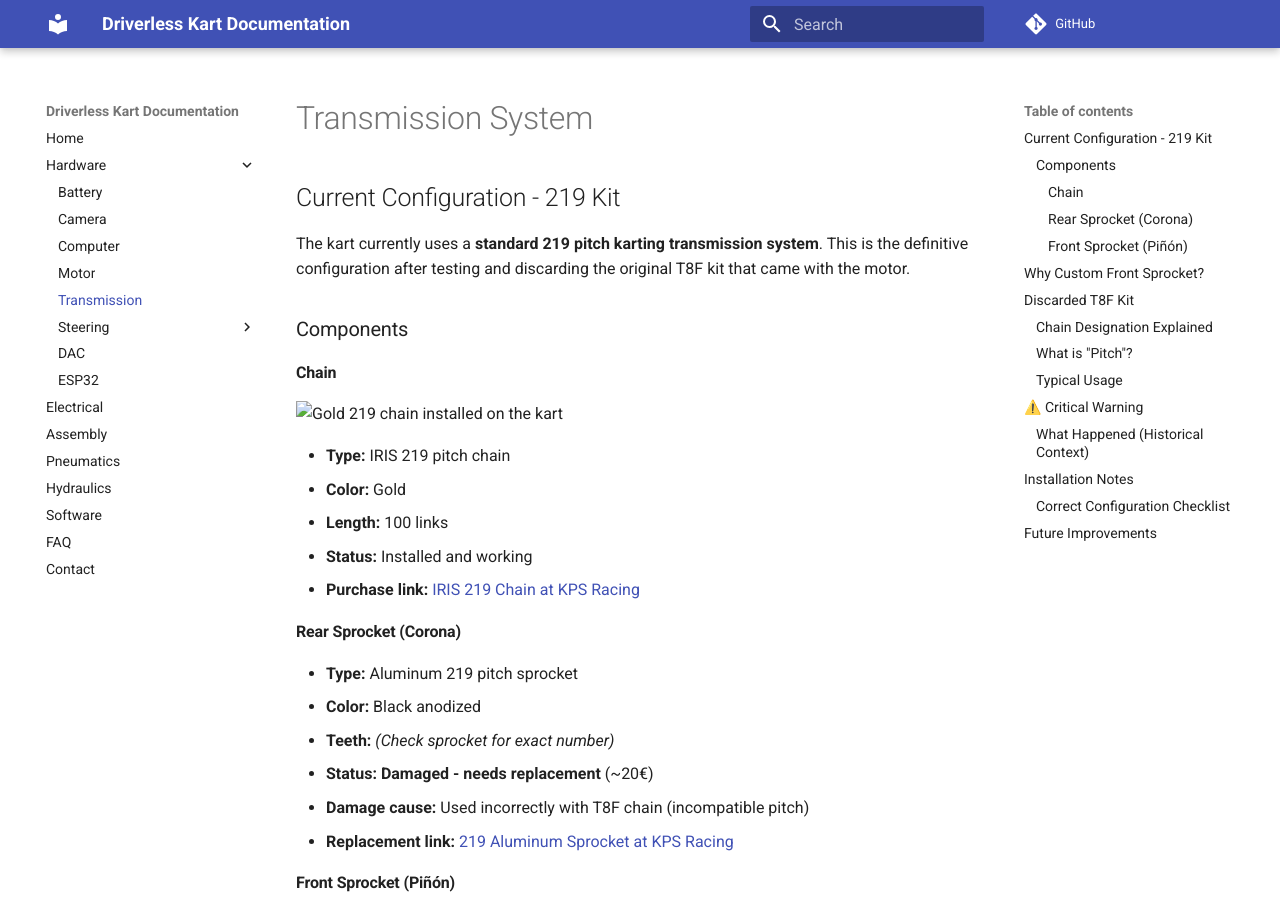
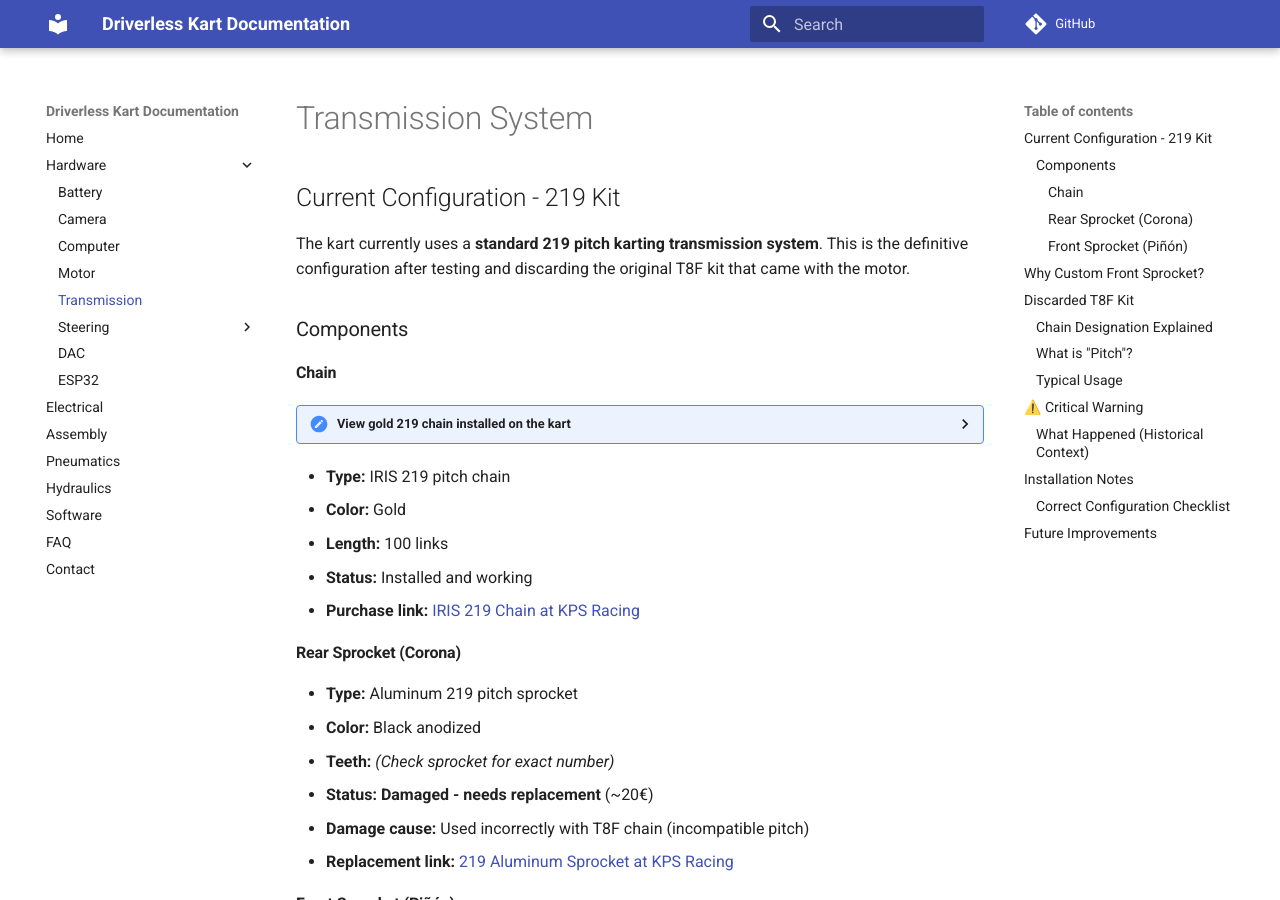
Before and after one commit to UM-Driverless/kart_docs, an MkDocs documentation site: the page built from docs/hardware/transmission/index.md, in a window 1280 px wide and 900 px high. Built offline with MkDocs 1.6.1 and Material for MkDocs 9.7.7, drawn with Linux system fonts in a browser that asks for light colours; comment, search, counter and statistics services are not loaded.

Commit message:
Make chain image collapsible
- Wrap chain image in HTML details/summary tags
- Prevents image from taking up too much space on the page
- User can click to expand and view the image when needed

🤖 Generated with [Claude Code](https://claude.ai/code)

Co-Authored-By: Claude <noreply@anthropic.com>

```diff
--- a/docs/hardware/transmission/index.md
+++ b/docs/hardware/transmission/index.md
@@ -8,7 +8,12 @@ The kart currently uses a **standard 219 pitch karting transmission system**. Th
 
 #### Chain
 
+<details>
+<summary>View gold 219 chain installed on the kart</summary>
+
 ![Gold 219 chain installed on the kart](images/gold-chain-219.jpg)
+
+</details>
 
 - **Type:** IRIS 219 pitch chain
 - **Color:** Gold
--- a/llms-full.txt
+++ b/llms-full.txt
@@ -377,7 +377,12 @@ The kart currently uses a **standard 219 pitch karting transmission system**. Th
 
 #### Chain
 
+<details>
+<summary>View gold 219 chain installed on the kart</summary>
+
 ![Gold 219 chain installed on the kart](images/gold-chain-219.jpg)
+
+</details>
 
 - **Type:** IRIS 219 pitch chain
 - **Color:** Gold
```
Also changed, not shown: docs/hardware/transmission/images/gold-chain-219.jpg (added).
